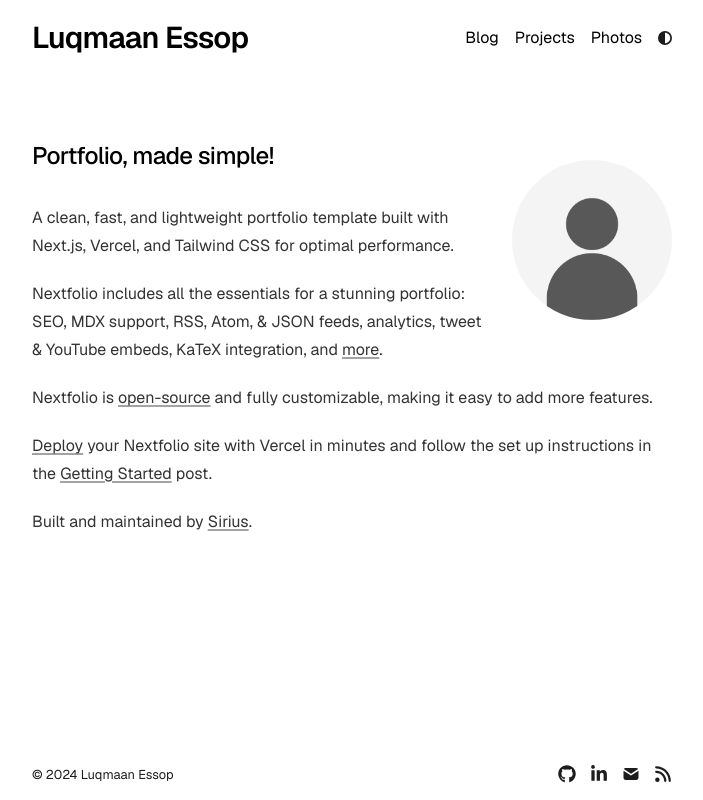
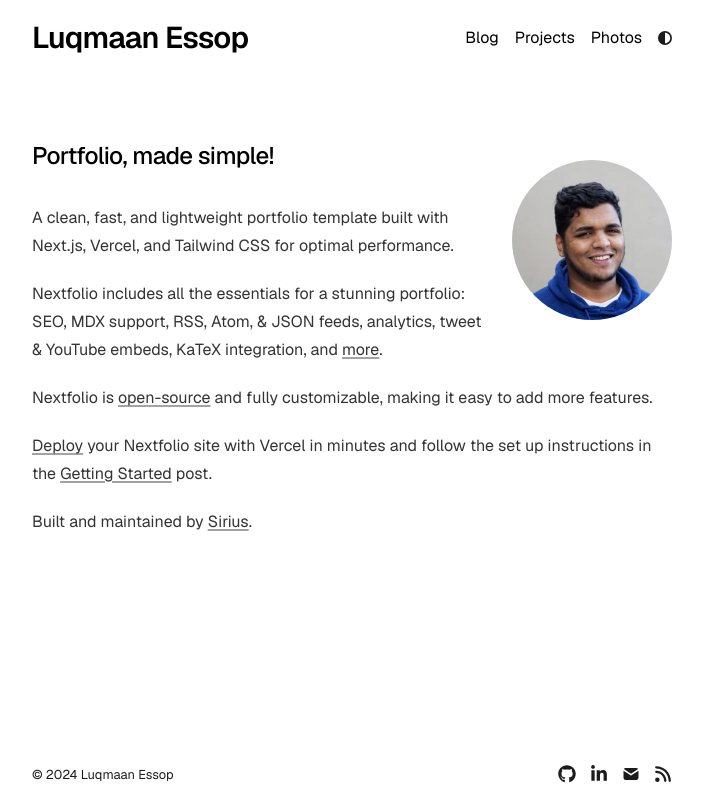
Before and after one commit to luqmaanessop/luqmaanessop.github.io, a Next.js app: page / in a window 1280 px wide. Shown: the whole page, without its empty margins (288-991 px from the left). Built offline with nearby package versions, Linux system fonts and the light colour scheme.

Commit message:
feat: update profile picture

```diff
--- a/app/page.tsx
+++ b/app/page.tsx
@@ -6,9 +6,9 @@
     <section>
       <a href={socialLinks.linkedin} target="_blank">
         <Image
-          src="/profile.png"
+          src="/profile.jpg"
           alt="Profile photo"
-          className="rounded-full bg-gray-100 block lg:mt-5 mt-0 lg:mb-5 mb-10 mx-auto sm:float-right sm:ml-5 sm:mb-5 grayscale hover:grayscale-0"
+          className="rounded-full bg-gray-100 block lg:mt-5 mt-0 lg:mb-5 mb-10 mx-auto sm:float-right sm:ml-5 sm:mb-5 hover:grayscale grayscale-0"
           unoptimized
           width={160}
           height={160}
```
Also changed, not shown: public/profile.jpg (added).
